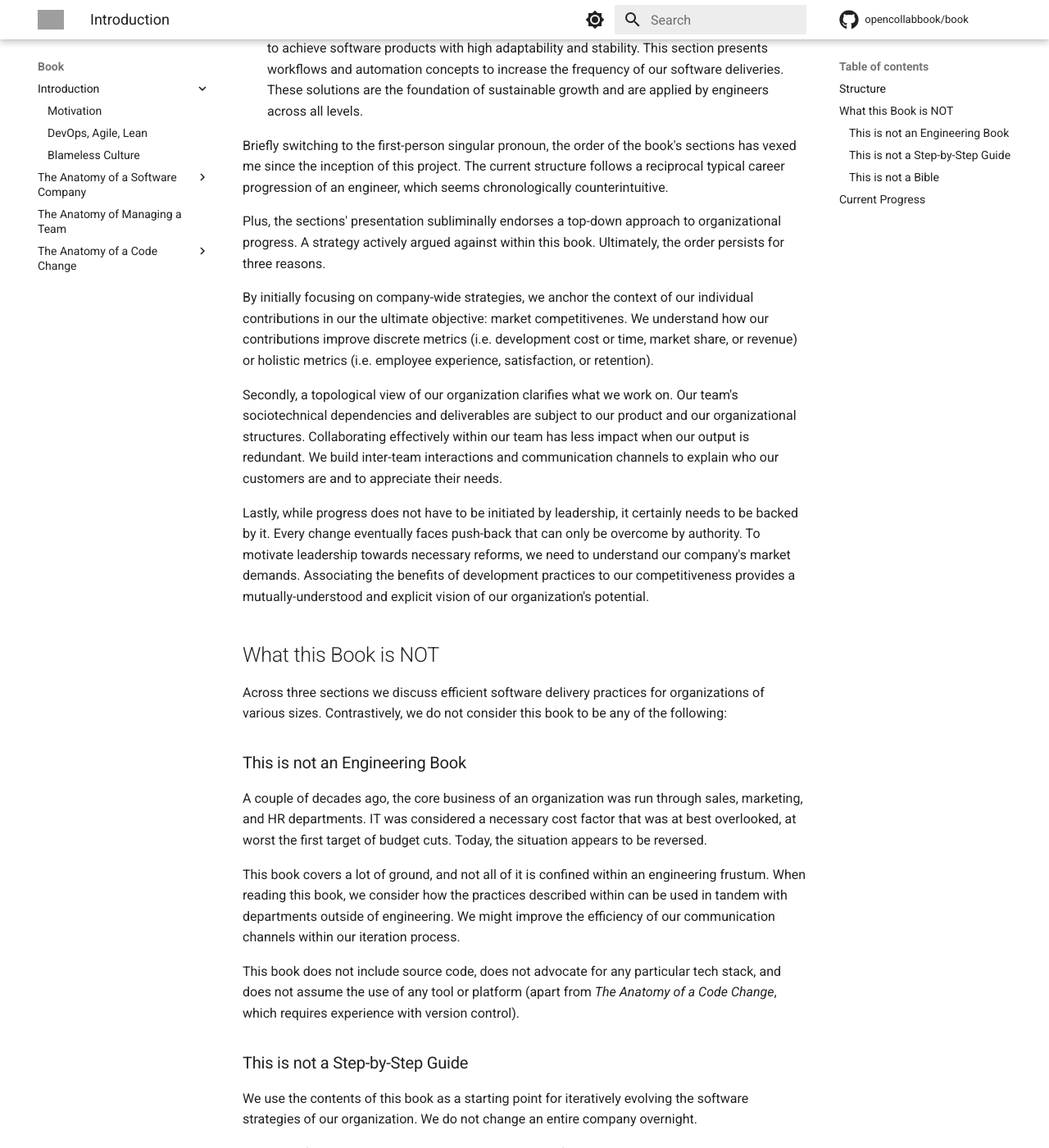
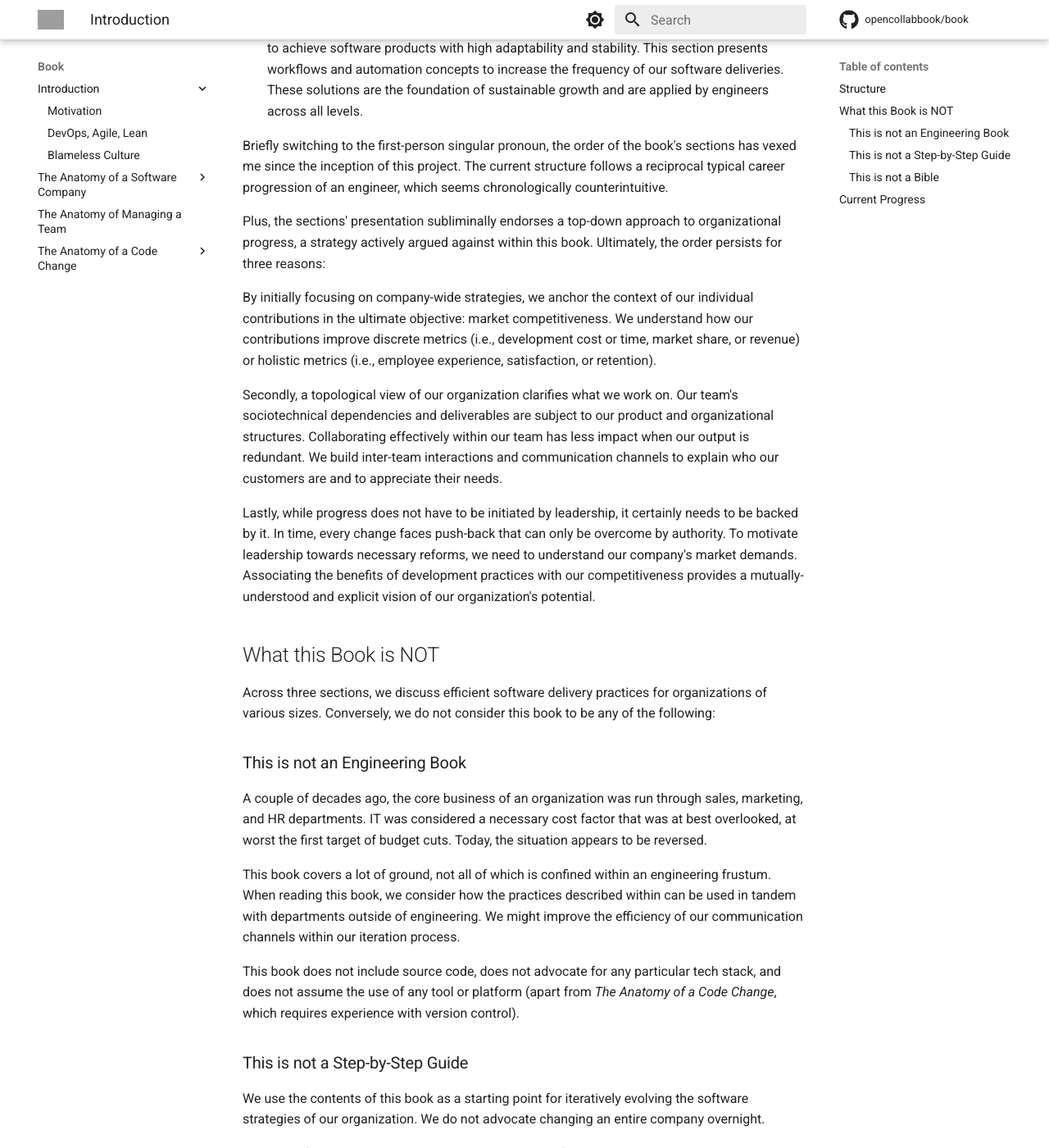
Before and after one commit to engineering-collaboration/book, an MkDocs documentation site: the page built from docs/book/introduction/README.md, in a window 1280 px wide and 1400 px high, scrolled down 782 px. Shown: the whole window at 82% size. Built offline with MkDocs 1.6.1 and Material for MkDocs 9.7.7, drawn with Linux system fonts in a browser that asks for light colours; comment, search, counter and statistics services are not loaded; some of the changed text lies outside the part shown; grey boxes are pictures that could not be loaded.

Commit message:
Fix vale errors and warnings

```diff
--- a/docs/book/introduction/README.md
+++ b/docs/book/introduction/README.md
@@ -11,45 +11,45 @@ Within *OpenCollaboration*, we discuss intramural strategies that have proven us
 
 ## Structure
 
-*OpenCollaboration* is structured into three sections, addressing engineering processes at different levels of our organization.
+*OpenCollaboration* is structured into three sections, addressing engineering processes at different levels within our organization.
 
 - [*The Anatomy of a Software Company*](../anatomy-of-a-software-company/README.md) covers organic cross-team collaboration while limiting noise. We discuss established strategies for nurturing a growth mindset to sustainably increase the complexity of our product and expand the number of teams within our organization. The topics discussed in this section address problems encountered by technology officers and software architects.
-- [*The Anatomy of Managing a Team*](../anatomy-of-managing-a-team/README.md) frames supporting principles for supporting individual contributors and promoting a productive team. We cover the merits of leading by influence and the necessities of leading by authority. This section discusses the professional challenges of technical and team leads.
-- [*The Anatomy of a Code Change*](../anatomy-of-a-code-change/) analyzes good practices for the day-to-day work of engineers to achieve software products with high adaptability and stability. This section presents workflows and automation concepts to increase the frequency of our software deliveries. These solutions are the foundation of sustainable growth and are applied by engineers across all levels.
+- [*The Anatomy of Managing a Team*](../anatomy-of-managing-a-team/README.md) frames principles for supporting individual contributors and promoting a productive team. We cover the merits of leading by influence and the necessities of leading by authority. This section discusses the professional challenges of technical and team leads.
+- [*The Anatomy of a Code Change*](../anatomy-of-a-code-change/README.md) analyzes good practices for the day-to-day work of engineers to achieve software products with high adaptability and stability. This section presents workflows and automation concepts to increase the frequency of our software deliveries. These solutions are the foundation of sustainable growth and are applied by engineers across all levels.
 
 Briefly switching to the first-person singular pronoun, the order of the book's sections has vexed me since the inception of this project. The current structure follows a reciprocal typical career progression of an engineer, which seems chronologically counterintuitive.
 
-Plus, the sections' presentation subliminally endorses a top-down approach to organizational progress. A strategy actively argued against within this book. Ultimately, the order persists for three reasons.
+Plus, the sections' presentation subliminally endorses a top-down approach to organizational progress, a strategy actively argued against within this book. Ultimately, the order persists for three reasons:
 
-By initially focusing on company-wide strategies, we anchor the context of our individual contributions in our the ultimate objective: market competitivenes. We understand how our contributions improve discrete metrics (i.e. development cost or time, market share, or revenue) or holistic metrics (i.e. employee experience, satisfaction, or retention).
+By initially focusing on company-wide strategies, we anchor the context of our individual contributions in the ultimate objective: market competitiveness. We understand how our contributions improve discrete metrics (i.e., development cost or time, market share, or revenue) or holistic metrics (i.e., employee experience, satisfaction, or retention).
 
-Secondly, a topological view of our organization clarifies what we work on. Our team's sociotechnical dependencies and deliverables are subject to our product and our organizational structures. Collaborating effectively within our team has less impact when our output is redundant. We build inter-team interactions and communication channels to explain who our customers are and to appreciate their needs.
+Secondly, a topological view of our organization clarifies what we work on. Our team's sociotechnical dependencies and deliverables are subject to our product and organizational structures. Collaborating effectively within our team has less impact when our output is redundant. We build inter-team interactions and communication channels to explain who our customers are and to appreciate their needs.
 
-Lastly, while progress does not have to be initiated by leadership, it certainly needs to be backed by it. Every change eventually faces push-back that can only be overcome by authority. To motivate leadership towards necessary reforms, we need to understand our company's market demands. Associating the benefits of development practices to our competitiveness provides a mutually-understood and explicit vision of our organization's potential.
+Lastly, while progress does not have to be initiated by leadership, it certainly needs to be backed by it. In time, every change faces push-back that can only be overcome by authority. To motivate leadership towards necessary reforms, we need to understand our company's market demands. Associating the benefits of development practices with our competitiveness provides a mutually-understood and explicit vision of our organization's potential.
 
 ## What this Book is NOT
 
-Across three sections we discuss efficient software delivery practices for organizations of various sizes. Contrastively, we do not consider this book to be any of the following:
+Across three sections, we discuss efficient software delivery practices for organizations of various sizes. Conversely, we do not consider this book to be any of the following:
 
 ### This is not an Engineering Book
 
 A couple of decades ago, the core business of an organization was run through sales, marketing, and HR departments. IT was considered a necessary cost factor that was at best overlooked, at worst the first target of budget cuts. Today, the situation appears to be reversed.
 
-This book covers a lot of ground, and not all of it is confined within an engineering frustum. When reading this book, we consider how the practices described within can be used in tandem with departments outside of engineering. We might improve the efficiency of our communication channels within our iteration process.
+This book covers a lot of ground, not all of which is confined within an engineering frustum. When reading this book, we consider how the practices described within can be used in tandem with departments outside of engineering. We might improve the efficiency of our communication channels within our iteration process.
 
 This book does not include source code, does not advocate for any particular tech stack, and does not assume the use of any tool or platform (apart from *The Anatomy of a Code Change*, which requires experience with version control).
 
 ### This is not a Step-by-Step Guide
 
-We use the contents of this book as a starting point for iteratively evolving the software strategies of our organization. We do not change an entire company overnight.
+We use the contents of this book as a starting point for iteratively evolving the software strategies of our organization. We do not advocate changing an entire company overnight.
 
-The goal of our organization is to solve the problems of our customers. We avoid blankly copying processes of conference talks and other companies, as we might not necessarily understand why those processes are successful within that company.
+The goal of our organization is to solve the problems of our customers. We avoid inanely copying processes from conference talks and other companies, as we might not necessarily understand why those processes are successful within that company.
 
-That being said, we found the concepts written in this book to be helpful for a broad spectrum of software companies and are confident that readers will accumulate some benefit.
+That being said, we find the concepts written in this book to be helpful for a broad spectrum of software companies and are confident that readers will derive some benefit.
 
 ### This is not a Bible
 
-We avoid the term "best practices" in this book. "Best" is subject to industries, personalities, geographic location, diversity of staff, size of organization, and numerous other factors; using the superlative is pure hubris. The strategies in this book are shared without righteous zeal.
+We avoid the term "best practices" in this book. "Best" is subjective to industries, personalities, geographic location, diversity of staff, size of organization, and numerous other factors; using the superlative is pure hubris. The strategies in this book are shared without righteous zeal.
 
 The concepts discussed in this book should be applied by implementing small changes for a limited number of teams. We reduce the cost and risk of verifying the positive effect we intend to implement in our organization by testing the changes within an isolated team.
 
```
